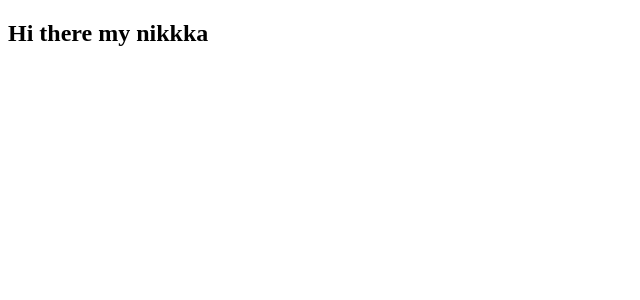
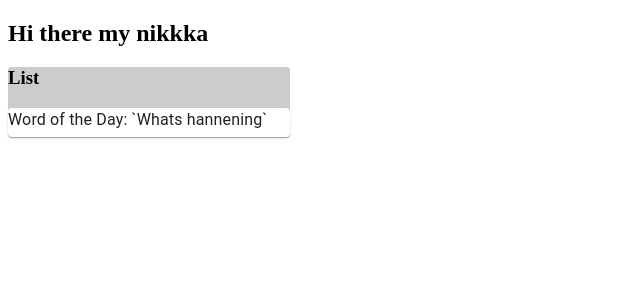
Before and after one commit to 1nusah/trello-clone, a React (Create React App) app: page / in a window 1280 px wide. Shown: the top 300 px of the page, without its empty margins (0-640 px from the left). Built offline with nearby package versions, Linux system fonts and the light colour scheme.

Commit message:
added card and list components

```diff
--- a/src/components/App.js
+++ b/src/components/App.js
@@ -1,9 +1,10 @@
 import React from 'react';
-
+import TrelloList from './TrelloList';
 function App() {
 	return (
 		<div className="App">
 			<h2>Hi there my nikkka</h2>
+			<TrelloList title="List" />
 		</div>
 	);
 }
--- /dev/null
+++ b/src/components/TrelloCard.js
@@ -0,0 +1,12 @@
+import React from 'react';
+import Card from '@material-ui/core/Card';
+import Typography from '@material-ui/core/Typography';
+
+const TrelloCard = () => {
+	return (
+		<Card>
+			<Typography gutterBottom>Word of the Day: `Whats hannening`</Typography>
+		</Card>
+	);
+};
+export default TrelloCard;
--- /dev/null
+++ b/src/components/TrelloList.js
@@ -0,0 +1,19 @@
+import React from 'react';
+import TrelloCard from './TrelloCard';
+
+const TrelloList = ({ title }) => {
+	return (
+		<div style={styles.container}>
+			<h3>{title}</h3>
+			<TrelloCard />
+		</div>
+	);
+};
+const styles = {
+	container: {
+		backgroundColor: '#ccc',
+		borderRadius: 3,
+		width: '22vw',
+	},
+};
+export default TrelloList;
```
